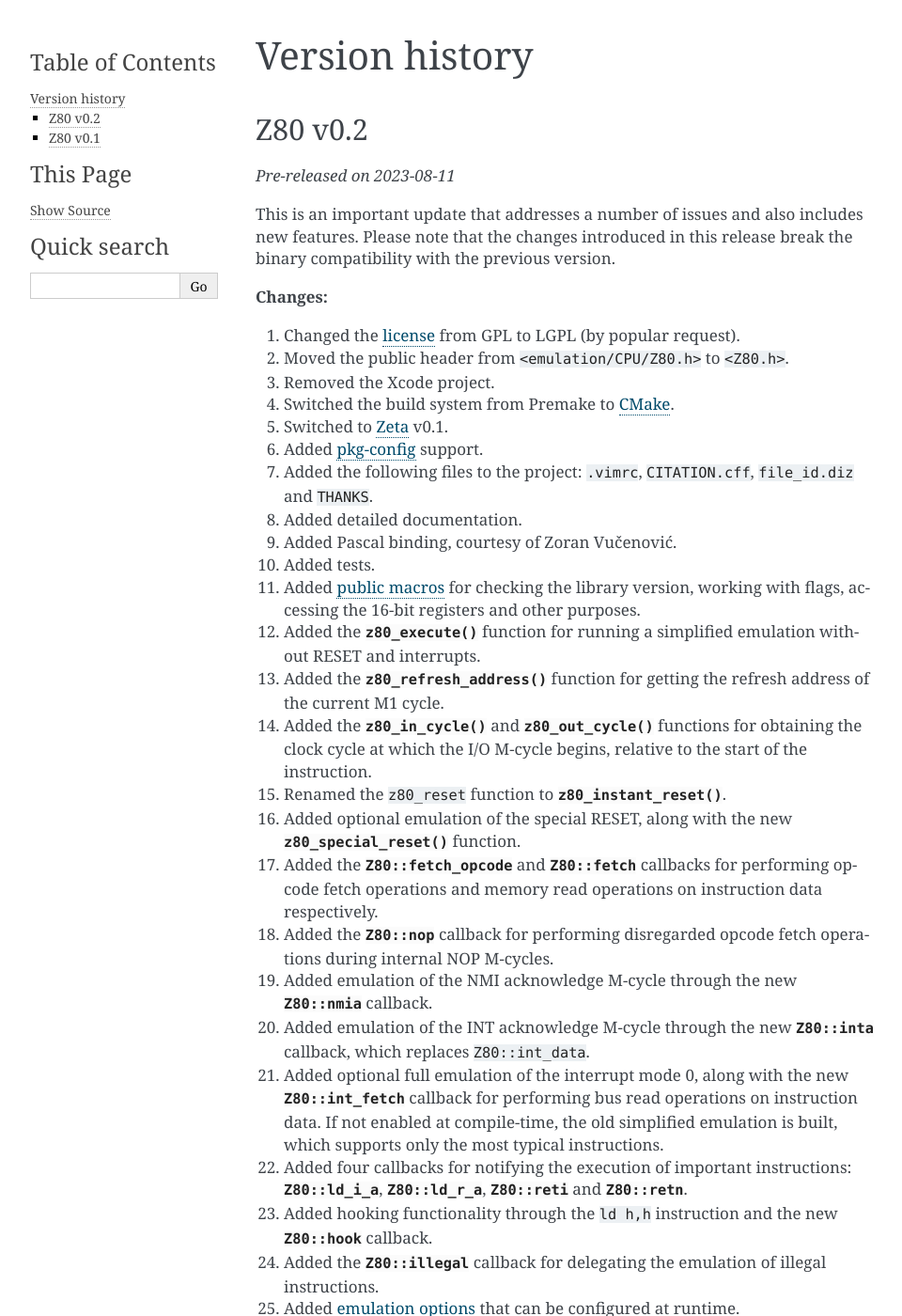
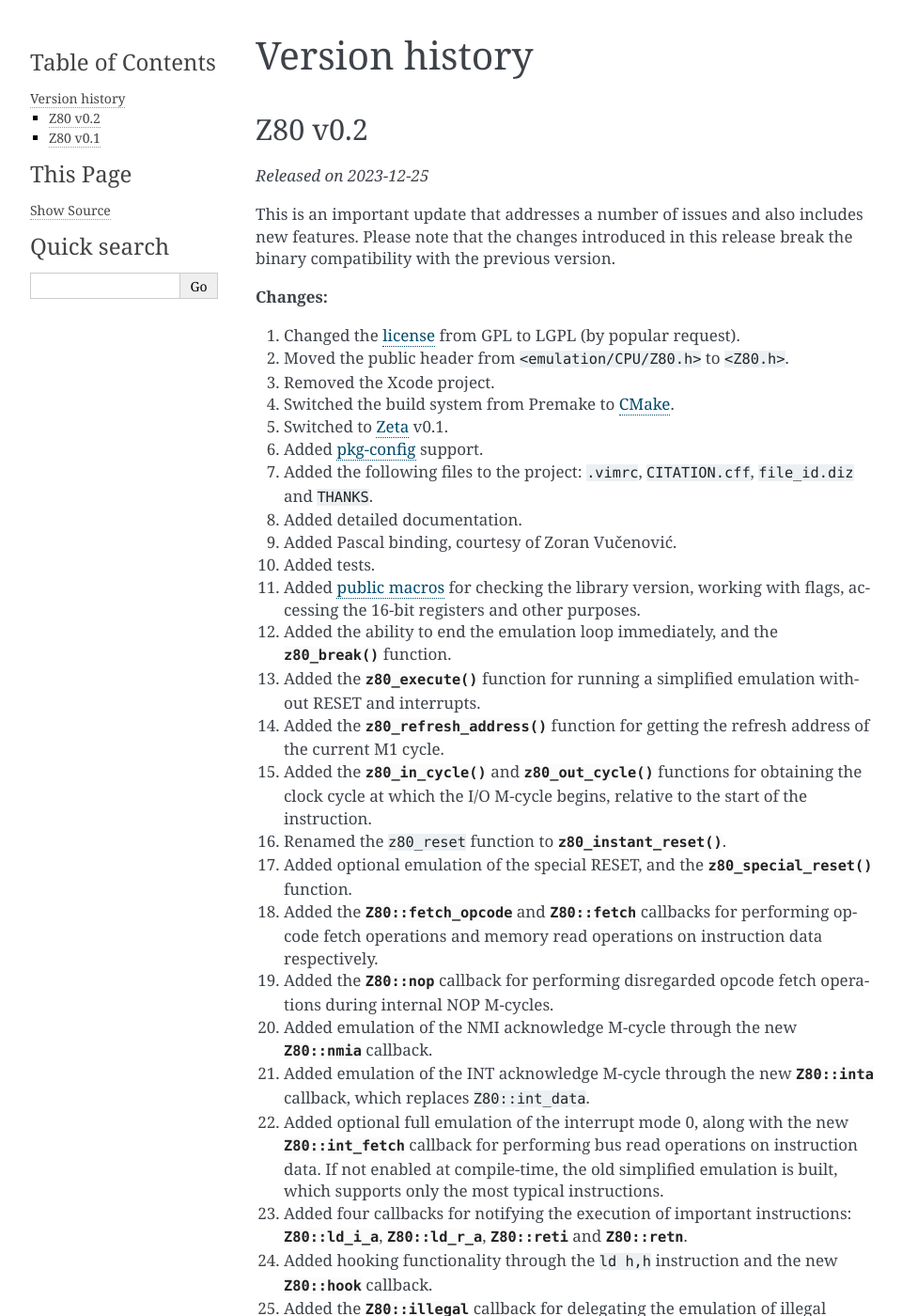
Before and after one commit to redcode/Z80, a Sphinx documentation site: the page built from documentation/VersionHistory.rst, in a window 1280 px wide and 1400 px high. Shown: the whole window at 94% size, without its empty margins (148-1108 px from the left). Built offline with Sphinx 7.4.7, drawn with Linux system fonts in a browser that asks for light colours.

Commit message:
Add the ability to end the emulation loop immediately.

```diff
--- a/documentation/APIReference.rst
+++ b/documentation/APIReference.rst
@@ -37,6 +37,11 @@
 
 .. doxygenfunction:: z80_execute
 .. doxygenfunction:: z80_run
+
+Stopping the emulation
+----------------------
+
+.. doxygenfunction:: z80_break
 
 Requesting interrupts
 ---------------------
--- a/documentation/VersionHistory.rst
+++ b/documentation/VersionHistory.rst
@@ -5,7 +5,7 @@
 Z80 v0.2
 ========
 
-*Pre-released on 2023-08-11*
+*Released on 2023-12-25*
 
 This is an important update that addresses a number of issues and also includes new features. Please note that the changes introduced in this release break the binary compatibility with the previous version.
 
@@ -22,49 +22,50 @@
 9. Added Pascal binding, courtesy of Zoran Vučenović.
 10. Added tests.
 11. Added :ref:`public macros <APIReference:Macros>` for checking the library version, working with flags, accessing the 16-bit registers and other purposes.
-12. Added the :c:func:`z80_execute` function for running a simplified emulation without RESET and interrupts.
-13. Added the :c:func:`z80_refresh_address` function for getting the refresh address of the current M1 cycle.
-14. Added the :c:func:`z80_in_cycle` and :c:func:`z80_out_cycle` functions for obtaining the clock cycle at which the I/O M-cycle begins, relative to the start of the instruction.
-15. Renamed the ``z80_reset`` function to :c:func:`z80_instant_reset`.
-16. Added optional emulation of the special RESET, along with the new :c:func:`z80_special_reset` function.
-17. Added the :c:data:`Z80::fetch_opcode<Z80.fetch_opcode>` and :c:data:`Z80::fetch<Z80.fetch>` callbacks for performing opcode fetch operations and memory read operations on instruction data respectively.
-18. Added the :c:data:`Z80::nop<Z80.nop>` callback for performing disregarded opcode fetch operations during internal NOP M-cycles.
-19. Added emulation of the NMI acknowledge M-cycle through the new :c:data:`Z80::nmia<Z80.nmia>` callback.
-20. Added emulation of the INT acknowledge M-cycle through the new :c:data:`Z80::inta<Z80.inta>` callback, which replaces ``Z80::int_data``.
-21. Added optional full emulation of the interrupt mode 0, along with the new :c:data:`Z80::int_fetch<Z80.int_fetch>` callback for performing bus read operations on instruction data. If not enabled at compile-time, the old simplified emulation is built, which supports only the most typical instructions.
-22. Added four callbacks for notifying the execution of important instructions: :c:data:`Z80::ld_i_a<Z80.ld_i_a>`, :c:data:`Z80::ld_r_a<Z80.ld_r_a>`, :c:data:`Z80::reti<Z80.reti>` and :c:data:`Z80::retn<Z80.retn>`.
-23. Added hooking functionality through the ``ld h,h`` instruction and the new :c:data:`Z80::hook<Z80.hook>` callback.
-24. Added the :c:data:`Z80::illegal<Z80.illegal>` callback for delegating the emulation of illegal instructions.
-25. Added :ref:`emulation options <APIReference:Configuration>` that can be configured at runtime.
-26. Removed ``Z80::state``. Replaced with individual members for the registers, the interrupt enable flip-flops and the interrupt mode.
-27. Removed the superfluous EI flag. The previous opcode is checked instead, which is faster and makes the :c:type:`Z80` object smaller.
-28. Removed all module-related stuff.
-29. Added emulation of the additional flag changes performed during the extra 5 clock cycles of the following instructions: ``ldir``, ``lddr``, ``cpir``, ``cpdr``, ``inir``, ``indr``, ``otir`` and ``otdr``.
-30. Added emulation of the interrupt acceptance deferral that occurs during the ``reti`` and ``retn`` instructions.
-31. Added MEMPTR emulation. The ``bit N,(hl)`` instruction now produces a correct value of F.
-32. Added optional emulation of Q. If enabled at compile-time, the ``ccf`` and ``scf`` instructions will produce a correct value of F.
-33. Added emulation of the ``out (c),255`` instruction (Zilog Z80 CMOS).
-34. Added optional emulation of the bug affecting the ``ld a,{i|r}`` instructions (Zilog Z80 NMOS). If enabled at compile-time and configured at runtime, the P/V flag will be reset if an INT is accepted during the execution of these instructions.
-35. Increased granularity. The emulator can now stop directly after fetching a prefix ``DDh`` or ``FDh`` if it runs out of clock cycles. This also works during the INT response in mode 0.
-36. Reimplemented the HALT state. The emulation should now be fully accurate. HALTskip optimization is also supported.
-37. Fixed a bug in the ``sll`` instruction.
-38. Fixed a bug in the ``INX`` and ``OUTX`` macros affecting the S and N flags.
-39. Fixed a bug in the ``OUTX`` macro affecting the MSByte of the port number.
-40. Fixed the clock cycles of the ``dec XY`` and ``in (c)`` instructions.
-41. Fixed the ``read_16`` function so that the order of the memory read operations is not determined by the order in which the compiler evaluates expressions.
-42. Fixed the order in which the memory write operations are performed when the SP register is involved. This affects the NMI response, the INT response in modes 1 and 2, and the following instructions: ``ex (sp),{hl|XY}``, ``push TT``, ``push XY``, ``call WORD``, ``call Z,WORD`` and ``rst N``.
-43. Fixed the handling of illegal instructions to avoid stack overflows in long sequences of ``DDh/FDh`` prefixes.
-44. Fixed several implicit conversions to avoid warnings about loss of sign and precision.
-45. Fixed some bitwise operations to avoid undefined behavior and arithmetic right shifts on signed integers.
-46. Fixed violations of the C standard in several identifiers.
-47. Renamed the 8-bit register lists: ``X/Y`` to ``J/K``; ``J/K`` and ``P/Q`` to ``O/P``.
-48. Replaced all P/V overflow computation functions with a single, faster macro.
-49. Replaced all register resolution functions with macros.
-50. Replaced all ``ld {J,K|O,P}`` instructions that have the same destination and source register with NOPs. In addition, the "illegal" forms of the following instructions are now executed without using the illegal instruction handler: ``ld O,P``, ``ld O,BYTE``, ``U [a,]P`` and ``V O``.
-51. Optimizations in flag computation and condition evaluation.
-52. New source code comments and improvements to existing ones.
-53. Improved code aesthetics.
-54. Other improvements, optimizations and minor changes.
+12. Added the ability to end the emulation loop immediately, and the :c:func:`z80_break` function.
+13. Added the :c:func:`z80_execute` function for running a simplified emulation without RESET and interrupts.
+14. Added the :c:func:`z80_refresh_address` function for getting the refresh address of the current M1 cycle.
+15. Added the :c:func:`z80_in_cycle` and :c:func:`z80_out_cycle` functions for obtaining the clock cycle at which the I/O M-cycle begins, relative to the start of the instruction.
+16. Renamed the ``z80_reset`` function to :c:func:`z80_instant_reset`.
+17. Added optional emulation of the special RESET, and the :c:func:`z80_special_reset` function.
+18. Added the :c:data:`Z80::fetch_opcode<Z80.fetch_opcode>` and :c:data:`Z80::fetch<Z80.fetch>` callbacks for performing opcode fetch operations and memory read operations on instruction data respectively.
+19. Added the :c:data:`Z80::nop<Z80.nop>` callback for performing disregarded opcode fetch operations during internal NOP M-cycles.
+20. Added emulation of the NMI acknowledge M-cycle through the new :c:data:`Z80::nmia<Z80.nmia>` callback.
+21. Added emulation of the INT acknowledge M-cycle through the new :c:data:`Z80::inta<Z80.inta>` callback, which replaces ``Z80::int_data``.
+22. Added optional full emulation of the interrupt mode 0, along with the new :c:data:`Z80::int_fetch<Z80.int_fetch>` callback for performing bus read operations on instruction data. If not enabled at compile-time, the old simplified emulation is built, which supports only the most typical instructions.
+23. Added four callbacks for notifying the execution of important instructions: :c:data:`Z80::ld_i_a<Z80.ld_i_a>`, :c:data:`Z80::ld_r_a<Z80.ld_r_a>`, :c:data:`Z80::reti<Z80.reti>` and :c:data:`Z80::retn<Z80.retn>`.
+24. Added hooking functionality through the ``ld h,h`` instruction and the new :c:data:`Z80::hook<Z80.hook>` callback.
+25. Added the :c:data:`Z80::illegal<Z80.illegal>` callback for delegating the emulation of illegal instructions.
+26. Added :ref:`emulation options <APIReference:Configuration>` that can be configured at runtime.
+27. Removed ``Z80::state``. Replaced with individual members for the registers, the interrupt enable flip-flops and the interrupt mode.
+28. Removed the superfluous EI flag. The previous opcode is checked instead, which is faster and makes the :c:type:`Z80` object smaller.
+29. Removed all module-related stuff.
+30. Added emulation of the additional flag changes performed during the extra 5 clock cycles of the following instructions: ``ldir``, ``lddr``, ``cpir``, ``cpdr``, ``inir``, ``indr``, ``otir`` and ``otdr``.
+31. Added emulation of the interrupt acceptance deferral that occurs during the ``reti`` and ``retn`` instructions.
+32. Added MEMPTR emulation. The ``bit N,(hl)`` instruction now produces a correct value of F.
+33. Added optional emulation of Q. If enabled at compile-time, the ``ccf`` and ``scf`` instructions will produce a correct value of F.
+34. Added emulation of the ``out (c),255`` instruction (Zilog Z80 CMOS).
+35. Added optional emulation of the bug affecting the ``ld a,{i|r}`` instructions (Zilog Z80 NMOS). If enabled at compile-time and configured at runtime, the P/V flag will be reset if an INT is accepted during the execution of these instructions.
+36. Increased granularity. The emulator can now stop directly after fetching a prefix ``DDh`` or ``FDh`` if it runs out of clock cycles. This also works during the INT response in mode 0.
+37. Reimplemented the HALT state. The emulation should now be fully accurate. HALTskip optimization is also supported.
+38. Fixed a bug in the ``sll`` instruction.
+39. Fixed a bug in the ``INX`` and ``OUTX`` macros affecting the S and N flags.
+40. Fixed a bug in the ``OUTX`` macro affecting the MSByte of the port number.
+41. Fixed the clock cycles of the ``dec XY`` and ``in (c)`` instructions.
+42. Fixed the ``read_16`` function so that the order of the memory read operations is not determined by the order in which the compiler evaluates expressions.
+43. Fixed the order in which the memory write operations are performed when the SP register is involved. This affects the NMI response, the INT response in modes 1 and 2, and the following instructions: ``ex (sp),{hl|XY}``, ``push TT``, ``push XY``, ``call WORD``, ``call Z,WORD`` and ``rst N``.
+44. Fixed the handling of illegal instructions to avoid stack overflows in long sequences of ``DDh/FDh`` prefixes.
+45. Fixed several implicit conversions to avoid warnings about loss of sign and precision.
+46. Fixed some bitwise operations to avoid undefined behavior and arithmetic right shifts on signed integers.
+47. Fixed violations of the C standard in several identifiers.
+48. Renamed the 8-bit register lists: ``X/Y`` to ``J/K``; ``J/K`` and ``P/Q`` to ``O/P``.
+49. Replaced all P/V overflow computation functions with a single, faster macro.
+50. Replaced all register resolution functions with macros.
+51. Replaced all ``ld {J,K|O,P}`` instructions that have the same destination and source register with NOPs. In addition, the "illegal" forms of the following instructions are now executed without using the illegal instruction handler: ``ld O,P``, ``ld O,BYTE``, ``U [a,]P`` and ``V O``.
+52. Optimizations in flag computation and condition evaluation.
+53. New source code comments and improvements to existing ones.
+54. Improved code aesthetics.
+55. Other improvements, optimizations and minor changes.
 
 Z80 v0.1
 ========
```
Also changed, not shown: 4 other files.
